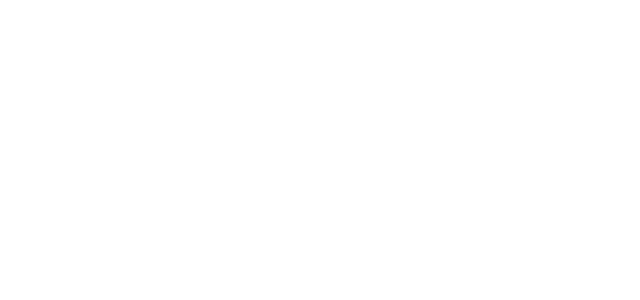
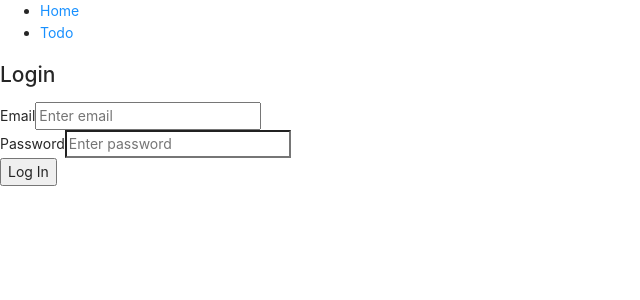
Before and after one commit to Jason-CKY/FARM-stack-template, a React (Create React App) app in the folder frontend/: page /login in a window 1280 px wide. Before the commit this address had no page. Shown: the top 300 px of the page, without its empty margins (0-640 px from the left). Built offline with nearby package versions, Linux system fonts and the light colour scheme.

Commit message:
Added authentication for frontend

```diff
--- a/frontend/package.json
+++ b/frontend/package.json
@@ -13,6 +13,7 @@
         "@types/react-dom": "^18.0.6",
         "antd": "^4.22.8",
         "react": "^18.2.0",
+        "react-bootstrap": "^2.5.0",
         "react-dom": "^18.2.0",
         "react-router-dom": "^6.3.0",
         "react-scripts": "5.0.1",
--- a/frontend/src/Application.tsx
+++ b/frontend/src/Application.tsx
@@ -1,8 +1,12 @@
 import * as React from 'react';
 import { BrowserRouter, Route, Routes } from 'react-router-dom';
 import { LayoutComponent } from './components/Layout';
+import Navbar from './components/Navbar';
+import RequireAuth from './components/RequireAuth';
+import { AuthProvider } from './hooks/auth';
 import { AboutPage } from './pages/About';
 import { HomePage } from './pages/Home';
+import Login from './pages/Login';
 import { NumberPage } from './pages/Number';
 import { Todo } from './pages/Todo';
 
@@ -11,10 +15,20 @@ export interface IApplicationProps {}
 export function Application(props: IApplicationProps) {
     return (
         <BrowserRouter>
+            <AuthProvider>
+                <Navbar />
                 <Routes>
                     <Route path="/" element={<HomePage />} />
+                    <Route path="/login" element={<Login />} />
                     <Route path="about" element={<AboutPage />} />
-                <Route path="todo" element={<Todo />} />
+                    <Route
+                        path="todo"
+                        element={
+                            <RequireAuth>
+                                <Todo />
+                            </RequireAuth>
+                        }
+                    />
                     <Route path="number">
                         <Route index element={<NumberPage />} />
                         <Route path=":number" element={<NumberPage />} />
@@ -24,6 +38,7 @@ export function Application(props: IApplicationProps) {
                         <Route path=":number" element={<NumberPage />} />
                     </Route>
                 </Routes>
+            </AuthProvider>
         </BrowserRouter>
     );
 }
--- /dev/null
+++ b/frontend/src/components/Navbar.tsx
@@ -0,0 +1,27 @@
+import React from 'react';
+import { Link, useNavigate } from 'react-router-dom';
+import useAuth from '../hooks/auth';
+
+export default function Navbar() {
+    const authCtx = useAuth();
+    const navigate = useNavigate();
+
+    const handleLogout = async () => {
+        await authCtx?.logout();
+        navigate('/');
+    };
+    console.log(authCtx?.isAuthenticated());
+    return (
+        <nav>
+            <ul>
+                <li>
+                    <Link to="/">Home</Link>
+                </li>
+                <li>
+                    <Link to="/todo">Todo</Link>
+                </li>
+            </ul>
+            {authCtx?.isAuthenticated() && <button onClick={handleLogout}>Logout</button>}
+        </nav>
+    );
+}
--- /dev/null
+++ b/frontend/src/components/RequireAuth.tsx
@@ -0,0 +1,13 @@
+import React from 'react';
+import { Navigate } from 'react-router-dom';
+import useAuth from '../hooks/auth';
+
+interface RequireAuthProps {
+    children: React.ReactNode;
+}
+
+export default function RequireAuth({ children }: RequireAuthProps) {
+    const authCtx = useAuth();
+
+    return authCtx?.isAuthenticated() === true ? <div>{children}</div> : <Navigate to="/login" replace />;
+}
--- /dev/null
+++ b/frontend/src/hooks/auth.tsx
@@ -0,0 +1,99 @@
+import React, { useState } from 'react';
+
+interface LoginSuccessResponseInterface {
+    access_token: string;
+    token_type: string;
+}
+
+interface LoginFailureResponseInterface {
+    detail: string;
+}
+
+interface AuthContextInterface {
+    isAuthenticated: () => boolean;
+    login: (email: string, password: string) => Promise<LoginSuccessResponseInterface | LoginFailureResponseInterface>;
+    logout: () => Promise<void>;
+}
+
+const authContext = React.createContext<AuthContextInterface | null>(null);
+
+function useAuth() {
+    const isAuthenticated = () => {
+        const permissions = localStorage.getItem('permissions');
+        if (!permissions) {
+            return false;
+        }
+        return permissions === 'user' ? true : false;
+    };
+
+    const login = async (email: string, password: string) => {
+        // Assert email is not empty
+        if (!(email.length > 0)) {
+            throw new Error('Email was not provided');
+        }
+        // Assert password is not empty
+        if (!(password.length > 0)) {
+            throw new Error('Password was not provided');
+        }
+        // Create data JSON
+        const formData = new FormData();
+        formData.append('username', email);
+        formData.append('password', password);
+        // Create request
+        const request = new Request('/api/auth/jwt/login', {
+            method: 'POST',
+            body: formData
+        });
+        // Fetch request
+        const response = await fetch(request);
+        // 500 error handling
+        if (response.status === 500) {
+            throw new Error('Internal server error');
+        }
+        // Extracting response data
+        const data = await response.json();
+        // 400 error handling
+        if (response.status >= 400 && response.status < 500) {
+            if (data.detail) {
+                throw data.detail;
+            }
+            throw data;
+        }
+        // Successful login handling
+        if ('access_token' in data) {
+            // localStorage.setItem('token', data['access_token']);
+            // localStorage.setItem('permissions', 'user');
+            localStorage.setItem('token', data['access_token']);
+            localStorage.setItem('permissions', 'user');
+        }
+
+        return data;
+    };
+    const logout = async () => {
+        await fetch('/api/auth/jwt/logout', {
+            method: 'POST'
+        });
+        localStorage.removeItem('token');
+        localStorage.removeItem('permissions');
+    };
+
+    return {
+        isAuthenticated,
+        login,
+        logout
+    };
+}
+
+interface AuthProviderProps {
+    children: React.ReactNode;
+}
+
+export function AuthProvider({ children }: AuthProviderProps) {
+    const auth = useAuth();
+
+    return <authContext.Provider value={auth}>{children}</authContext.Provider>;
+}
+
+export default function AuthConsumer() {
+    return React.useContext(authContext);
+}
--- /dev/null
+++ b/frontend/src/pages/Login.tsx
@@ -0,0 +1,65 @@
+import React, { ChangeEvent, FormEvent, useState } from 'react';
+import { useNavigate } from 'react-router-dom';
+import { Form, Button, Alert } from 'react-bootstrap';
+import useAuth from '../hooks/auth';
+
+type Props = {};
+
+export default function Login({}: Props) {
+    const navigate = useNavigate();
+    const authCtx = useAuth();
+
+    // User information hook
+    const [email, setEmail] = useState('');
+    const [password, setPassword] = useState('');
+    const [error, setError] = useState('');
+
+    // Function to call submit
+    const callSubmit = async (e: FormEvent) => {
+        // Prevents page reload on wrongs creds
+        e.preventDefault();
+        setError('');
+        try {
+            const response = await authCtx?.login(email, password);
+            // Executes only when there are no 400 and 500 errors, else they are thrown as errors
+            // Callbacks can be added here
+            if (response) {
+                navigate('/todo');
+            }
+        } catch (err) {
+            if (err instanceof Error) {
+                // Handle errors thrown from frontend
+                setError(err.message);
+            } else {
+                // Handle errors thrown from backend
+                if (err === 'LOGIN_BAD_CREDENTIALS') {
+                    setError('Incorrect credentials');
+                } else {
+                    setError('Error occured in the API.');
+                }
+            }
+        }
+    };
+
+    return (
+        <>
+            <h2>Login</h2>
+            <Form onSubmit={callSubmit}>
+                <Form.Group controlId="formLoginEmail">
+                    <Form.Label>Email</Form.Label>
+                    <Form.Control type="email" placeholder="Enter email" value={email} onChange={(e: ChangeEvent<HTMLInputElement>) => setEmail(e.currentTarget.value)} />
+                </Form.Group>
+                <Form.Group controlId="formLoginPassword">
+                    <Form.Label>Password</Form.Label>
+                    <Form.Control type="password" placeholder="Enter password" value={password} onChange={(p: ChangeEvent<HTMLInputElement>) => setPassword(p.currentTarget.value)} />
+                </Form.Group>
+                <Alert variant="danger" style={error !== '' ? { display: 'block' } : { display: 'none' }}>
+                    {error}
+                </Alert>
+                <Button variant="primary" type="submit" size="lg">
+                    Log In
+                </Button>
+            </Form>
+        </>
+    );
+}
```
Lines whose indentation alone changed are shown as unchanged.
